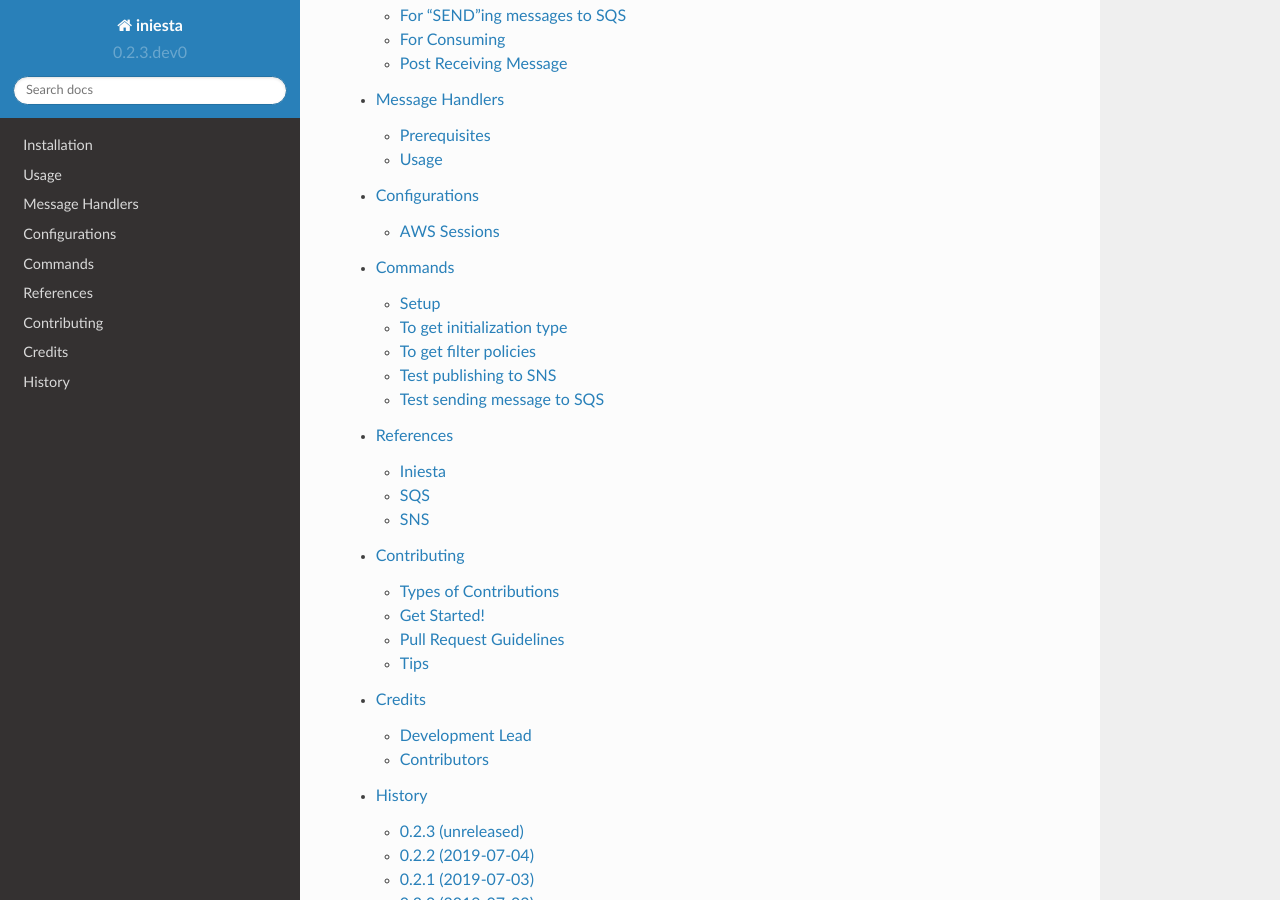
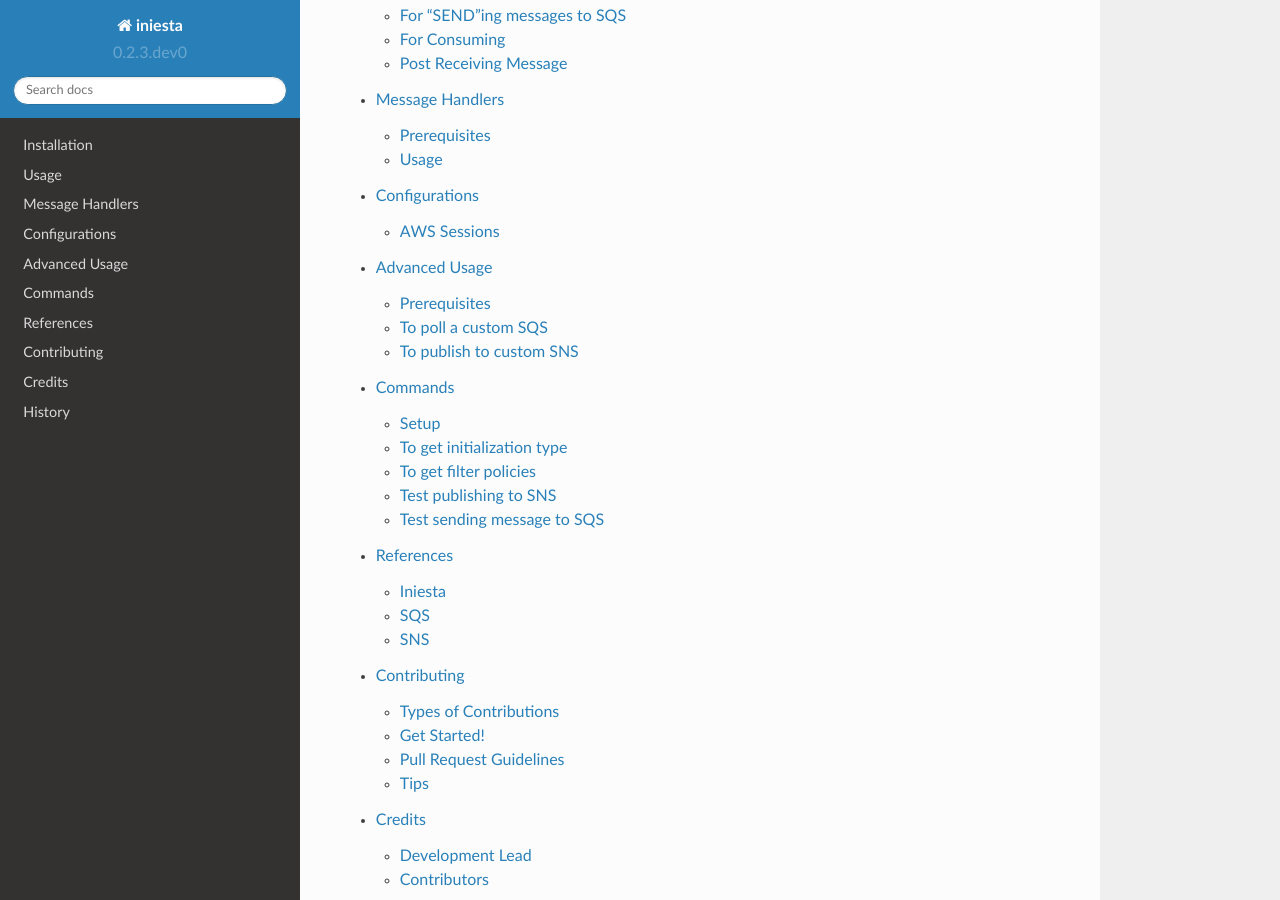
Before and after one commit to crazytruth/iniesta, a Sphinx documentation site: the page built from docs/index.rst, in a window 1280 px wide and 900 px high, scrolled down 6838 px. Built offline with Sphinx 7.4.7 and the Read the Docs theme 2.0.0, drawn with Linux system fonts in a browser that asks for light colours; some of the changed lines change nothing that is shown.

Commit message:
<chore>(iniesta): adds documentation for advanced usages

```diff
--- /dev/null
+++ b/docs/advanced_usage.rst
@@ -0,0 +1,132 @@
+==============
+Advanced Usage
+==============
+
+The init methods supplied on Iniesta are just wrappers for easily applying event
+polling and queue polling and producing to the event driven architecture. However,
+the clients can be used to publish and poll on custom SNS and SQS instances.
+
+Prerequisites
+-------------
+
+- Need to load default settings or initialize
+
+.. code-block:: python
+
+    from iniesta import Iniesta
+    from insanic import Insanic
+
+    app = Insanic("service")
+    Iniesta.init_custom(app) # just loads iniesta configs
+
+
+To poll a custom SQS
+--------------------
+
+First we need to create a custom SQSClient and start polling in the listeners.
+
+1. Initialize and instantiate a SQSClient in listener and start polling
+
+.. code-block:: python
+
+    # listeners.py
+    from iniesta.sqs import SQSClient
+
+    async def after_server_start_start_polling(app, loop, **kwargs):
+        app.sqs_client = await SQSClient.initialize(queue_name="my_custom_queue")
+        app.sqs_client.start_receiving_messages()
+
+    # remember to stop before stopping server
+    async def before_server_stop_stop_polling(app, loop, **kwargs):
+        await app.sqs_client.stop_receiving_messages()
+
+2. Attach the listeners to Insanic application
+
+.. code-block:: python
+
+    # app.py
+    from insanic import Insanic
+    from iniesta import Iniesta
+
+    app = Insanic("my_service")
+    Iniesta.init_custom(app)
+
+    from .listeners import after_server_start_start_polling, before_server_stop_stop_polling
+
+    app.register_listener(after_server_start_start_polling, 'after_server_start')
+    app.register_listener(before_server_stop_stop_polling, 'before_server_stop')
+
+3. Create handlers and attach to custom sqsclient
+
+.. code-block:: python
+
+    # handlers.py
+    from iniesta.sqs import SQSClient
+
+    client = SQSClient('my_custom_queue')
+
+    @client.handler()
+    def handle_something(message):
+        # do some stuff
+        return None
+
+Make sure you import the handlers somewhere so they can be attached
+
+4. Run!
+
+
+
+To publish to custom SNS
+------------------------
+
+All we need to create a custom SNSClient and initialize it.
+
+1. Initialize SNSClient
+
+.. code-block:: python
+
+    # listeners.py
+    from iniesta.sns import SNSClient
+
+    async def after_server_start_initialize_sns(app, loop=None, **kwargs):
+        app.sns_client = await SNSClient.initialize(
+            topic_arn="my:custom:topic:arn"
+        )
+
+2. Attach listener to insanic app
+
+.. code-block:: python
+
+    # app.py
+    from insanic import Insanic
+    from iniesta import Iniesta
+
+    app = Insanic("service")
+    Iniesta.init_custom(app)
+
+    from .listeners import after_server_start_initialize_sns
+
+    app.register_listener(after_server_start_initialize_sns, 'after_server_start')
+
+3. Run!
+
+4. Produce message anywhere in code
+
+.. code-block:: python
+
+    # somewhere.py maybe views.py
+    from insanic.views import InsanicView
+    from insanic.responses import json_response
+
+    from iniesta.sns import SNSClient
+
+
+    class SomeView(InsanicView):
+
+        async def get(self, request, *args, **kwargs);
+            # ... do some stuff
+            client = SNSClient(topic_arn="my:custom:topic:arn")
+            message = client.create_message("MyCustomEvent", {"command": "formation"})
+            await message.publish()
+
+            return json_responses({}, status=200)
--- a/docs/index.rst
+++ b/docs/index.rst
@@ -15,6 +15,7 @@
    usage
    handlers
    configurations
+   advanced_usage
    commands
    references
    contributing
```
